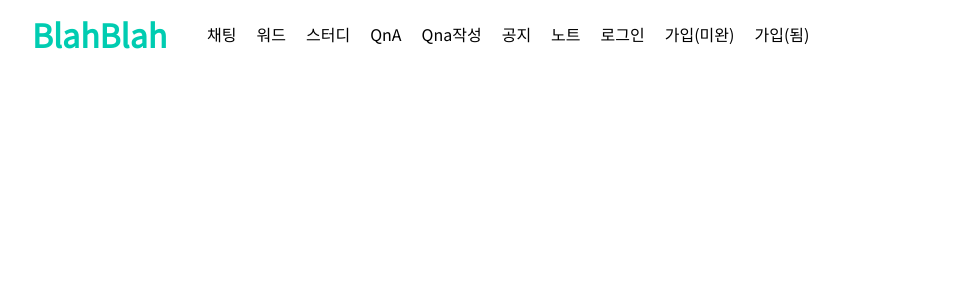
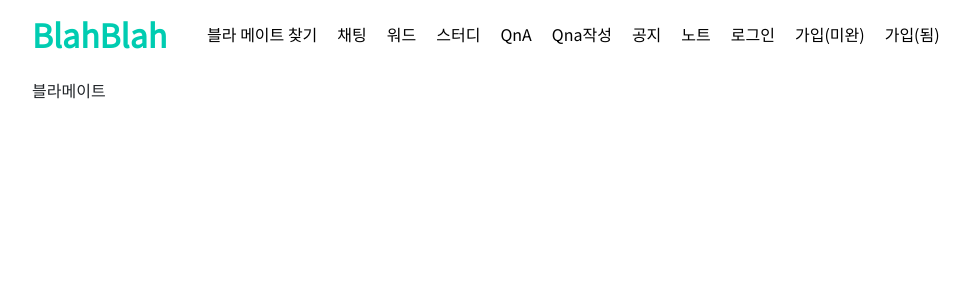
Before and after one commit to damwon/BlahBlah, a Next.js app in the folder FE/blahblah/: page /main in a window 1280 px wide. Shown: the top 300 px of the page, without its empty margins (50-1020 px from the left). Built offline with nearby package versions, Linux system fonts and the light colour scheme.

Commit message:
[S06P31C203-207]fe/feat/makeMainCompoent2

```diff
--- a/FE/blahblah/component/Navbar.js
+++ b/FE/blahblah/component/Navbar.js
@@ -38,6 +38,9 @@ export default function userNav() {
           </Link>
       </div>
             <div className="navright">
+            <Link href="/main">
+              <a className="navmenu">블라 메이트 찾기</a>
+            </Link>
             <Link href="/chat">
               <a className="navmenu">채팅</a>
             </Link>
--- a/FE/blahblah/pages/main/index.tsx
+++ b/FE/blahblah/pages/main/index.tsx
@@ -1,6 +1,14 @@
+import { useEffect,useState } from "react";
+import { Container,Row,Col } from 'react-bootstrap';
+
 export default function Index() {
   return (
     <>
+    <Container>
+    <Row>
+      <Col>블라메이트</Col>
+    </Row>
+  </Container>
     </>
   )
 }
```
